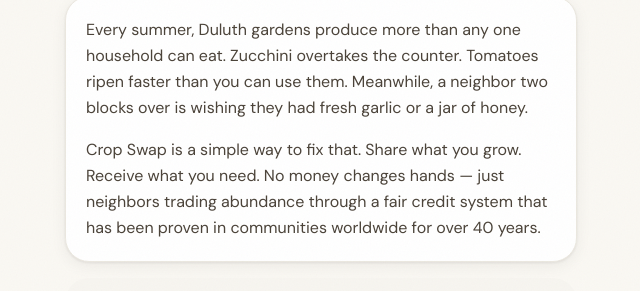
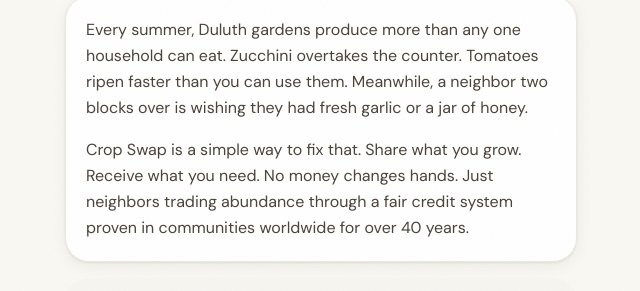
Before and after one commit to erklindgren/cropswap, a React (Vite) app: page /admin in a window 1280 px wide. Both pictures are taken after a click on the button "Learn how it works". Shown: the part 270-561 px from the top of the page, without its empty margins (319-959 px from the left). Built offline with nearby package versions, Linux system fonts and the light colour scheme; a web font is replaced by a local one.

Commit message:
Add about panel to landing page

```diff
--- a/src/pages/Auth.jsx
+++ b/src/pages/Auth.jsx
@@ -22,7 +22,7 @@
           Every summer, Duluth gardens produce more than any one household can eat. Zucchini overtakes the counter. Tomatoes ripen faster than you can use them. Meanwhile, a neighbor two blocks over is wishing they had fresh garlic or a jar of honey.
         </p>
         <p className="text-stone-700 leading-relaxed">
-          Crop Swap is a simple way to fix that. Share what you grow. Receive what you need. No money changes hands — just neighbors trading abundance through a fair credit system that has been proven in communities worldwide for over 40 years.
+          Crop Swap is a simple way to fix that. Share what you grow. Receive what you need. No money changes hands. Just neighbors trading abundance through a fair credit system proven in communities worldwide for over 40 years.
         </p>
       </div>
 
@@ -46,7 +46,7 @@
 
       <div className="bg-moss-50 border border-moss-100 rounded-2xl p-4 mb-6 text-center">
         <div className="text-moss-800 font-medium text-sm mb-1">Free to join. Always.</div>
-        <div className="text-moss-700 text-xs leading-relaxed">New members receive 10 welcome credits from the Community Reserve — enough to make your first trade before you have given anything.</div>
+        <div className="text-moss-700 text-xs leading-relaxed">New members receive 10 welcome credits from the Community Reserve, enough to make your first trade before you have given a thing.</div>
       </div>
 
       <button onClick={onBack}
```
